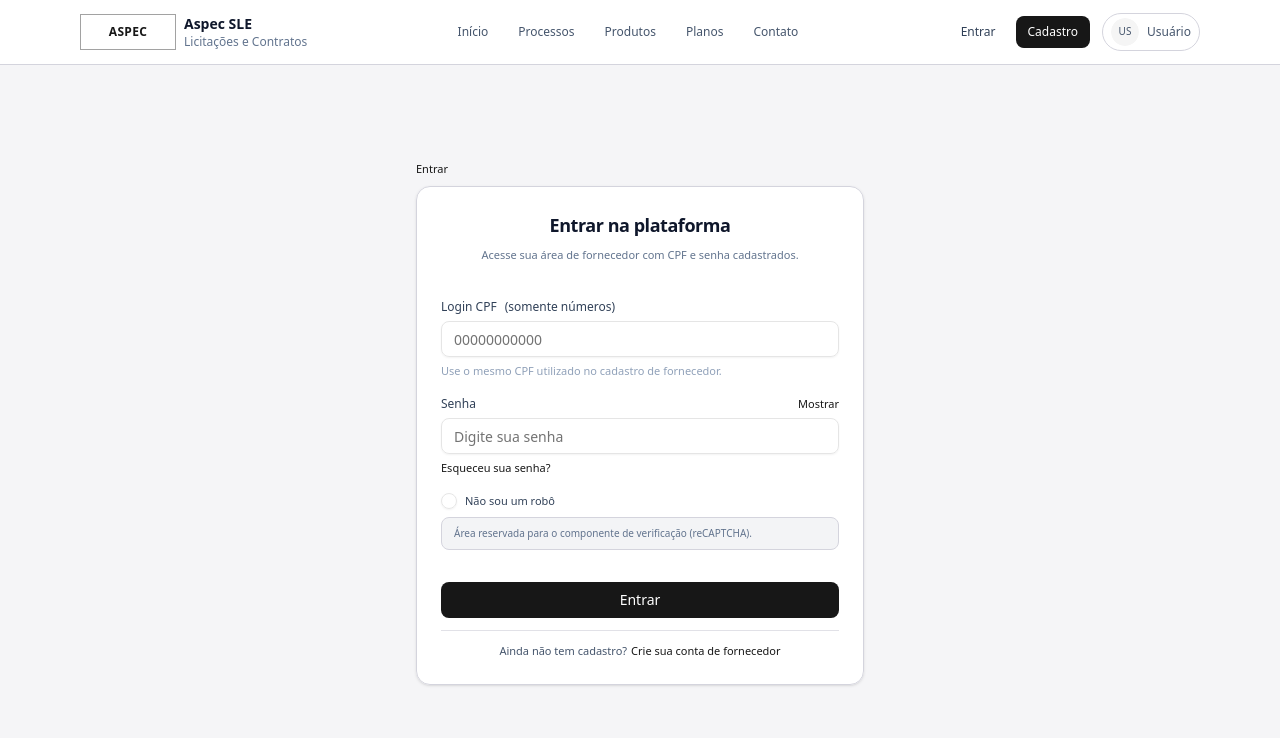
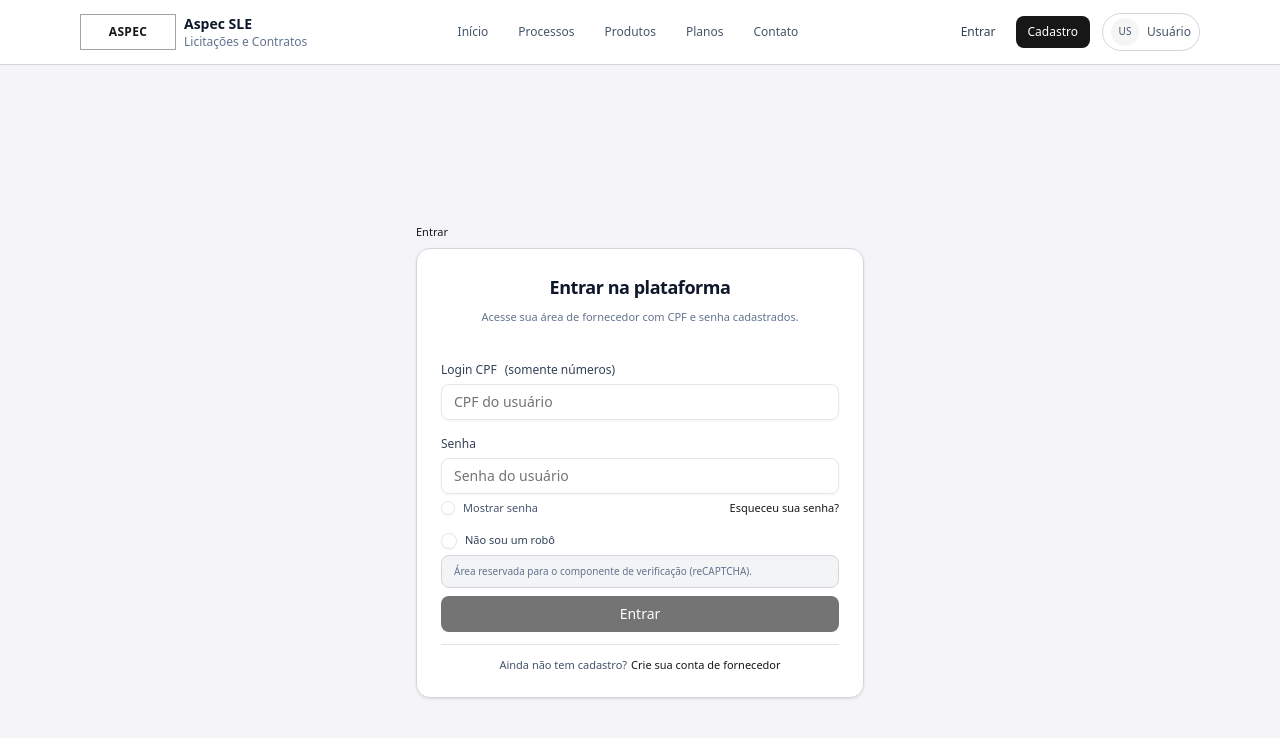
Before and after one commit to gabwestside/bidding-system, a Next.js app in the folder next-typescript/: page /entrar in a window 1280 px wide. Shown: the top 738 px of the page. Built offline with nearby package versions, Linux system fonts and the light colour scheme.

Commit message:
feat: :fire: implement login page with CPF and password validation, error handling, and captcha

```diff
--- a/next-typescript/app/entrar/page.tsx
+++ b/next-typescript/app/entrar/page.tsx
@@ -1,127 +1,305 @@
-'use client'
+"use client";
 
-import { Button } from '@/components/ui/button'
+import Link from "next/link";
+import { useState } from "react";
 import {
   Card,
-  CardContent,
-  CardDescription,
-  CardFooter,
   CardHeader,
   CardTitle,
-} from '@/components/ui/card'
-import { Checkbox } from '@/components/ui/checkbox'
-import { Input } from '@/components/ui/input'
-import { Label } from '@/components/ui/label'
-import Link from 'next/link'
-import { useState } from 'react'
+  CardDescription,
+  CardContent,
+  CardFooter,
+} from "@/components/ui/card";
+import { Label } from "@/components/ui/label";
+import { Input } from "@/components/ui/input";
+import { Button } from "@/components/ui/button";
+import { Checkbox } from "@/components/ui/checkbox";
+
+function formatCpfMask(value: string): string {
+  // mantém só dígitos e limita a 11
+  const digits = value.replace(/\D/g, "").slice(0, 11);
+
+  const part1 = digits.slice(0, 3);
+  const part2 = digits.slice(3, 6);
+  const part3 = digits.slice(6, 9);
+  const part4 = digits.slice(9, 11);
+
+  let result = part1;
+  if (part2) result += "." + part2;
+  if (part3) result += "." + part3;
+  if (part4) result += "-" + part4;
+
+  return result;
+}
+
+function isValidCpf(cpfDigits: string): boolean {
+  // precisa de 11 dígitos
+  if (!/^\d{11}$/.test(cpfDigits)) return false;
+
+  // rejeita CPFs com todos os dígitos iguais
+  if (/^(\d)\1{10}$/.test(cpfDigits)) return false;
+
+  const nums = cpfDigits.split("").map(Number);
+
+  // primeiro dígito verificador
+  let sum1 = 0;
+  for (let i = 0; i < 9; i++) {
+    sum1 += nums[i] * (10 - i);
+  }
+  let dv1 = (sum1 * 10) % 11;
+  if (dv1 === 10) dv1 = 0;
+  if (dv1 !== nums[9]) return false;
+
+  // segundo dígito verificador
+  let sum2 = 0;
+  for (let i = 0; i < 10; i++) {
+    sum2 += nums[i] * (11 - i);
+  }
+  let dv2 = (sum2 * 10) % 11;
+  if (dv2 === 10) dv2 = 0;
+  if (dv2 !== nums[10]) return false;
+
+  return true;
+}
 
 export default function LoginPage() {
-  const [showPassword, setShowPassword] = useState(false)
+  const [cpf, setCpf] = useState("");
+  const [password, setPassword] = useState("");
+  const [cpfError, setCpfError] = useState<string | null>(null);
+  const [passwordError, setPasswordError] = useState<string | null>(null);
+  const [captchaChecked, setCaptchaChecked] = useState(false);
+  const [captchaError, setCaptchaError] = useState<string | null>(null);
+  const [showPassword, setShowPassword] = useState(false);
+
+  const [attempts, setAttempts] = useState(0);
+  const [blocked, setBlocked] = useState(false);
+  const maxAttempts = 3;
+
+  function handleCpfChange(e: React.ChangeEvent<HTMLInputElement>) {
+    const masked = formatCpfMask(e.target.value);
+    setCpf(masked);
+    if (cpfError) setCpfError(null);
+  }
+
+  function handlePasswordChange(e: React.ChangeEvent<HTMLInputElement>) {
+    setPassword(e.target.value);
+    if (passwordError) setPasswordError(null);
+  }
+
+  function validateForm(): boolean {
+    let valid = true;
+
+    // CPF
+    const cpfDigits = cpf.replace(/\D/g, "");
+    if (!cpfDigits) {
+      setCpfError("Campo obrigatório");
+      valid = false;
+    } else if (!isValidCpf(cpfDigits)) {
+      setCpfError("CPF inválido");
+      valid = false;
+    } else if (cpfDigits.length !== 11) {
+      setCpfError("CPF inválido");
+      valid = false;
+    }
+
+    // Senha
+    if (!password) {
+      setPasswordError("Campo obrigatório");
+      valid = false;
+    } else if (password.length < 8 || password.length > 16) {
+      setPasswordError("Senha inválida");
+      valid = false;
+    }
+
+    // CAPTCHA
+    if (!captchaChecked) {
+      setCaptchaError("Confirme que você não é um robô!");
+      valid = false;
+    } else {
+      setCaptchaError(null);
+    }
+
+    return valid;
+  }
+
+  async function handleSubmit(e: React.FormEvent) {
+    e.preventDefault();
+    if (blocked) return;
+
+    const ok = validateForm();
+    if (!ok) return;
+
+    // aqui viria a chamada real de autenticação (backend)
+    // const result = await api.login(cpfDigits, password);
+    // e então trataria "Usuário não encontrado", "Conta aguardando confirmação por email", etc.
+
+    // por enquanto vamos simular uma falha de senha para demonstrar o limite de tentativas
+    const newAttempts = attempts + 1;
+    setAttempts(newAttempts);
+
+    if (newAttempts >= maxAttempts) {
+      setBlocked(true);
+      setPasswordError(
+        "Você excedeu o limite de tentativas. Sua conta está bloqueada!."
+      );
+    } else {
+      setPasswordError("Senha inválida");
+    }
+  }
+
+  const isSubmitDisabled = blocked || !captchaChecked;
 
   return (
-    <div className='flex items-start justify-center'>
-      <div className='mt-10 md:mt-16 w-full max-w-md'>
-        {/* “breadcrumb” simples */}
-        <div className='text-[11px] text-slate-500 mb-2'>
-          <span className='text-primary font-medium'>Entrar</span>
+    <div className="min-h-[calc(100vh-72px)] flex items-center justify-center px-4 py-8 md:py-12">
+      <div className="w-full max-w-md">
+        {/* trilha simples */}
+        <div className="text-[11px] text-slate-500 mb-2">
+          <span className="text-primary font-medium">Entrar</span>
         </div>
 
-        <Card className='border border-border-soft shadow-sm bg-header/95 backdrop-blur'>
-          <CardHeader className='pb-3 text-center'>
-            <CardTitle className='text-lg font-semibold tracking-tight text-slate-900'>
+        <Card className="border border-border-soft shadow-sm bg-header/95 backdrop-blur">
+          <CardHeader className="pb-3 text-center">
+            <CardTitle className="text-lg font-semibold tracking-tight text-slate-900">
               Entrar na plataforma
             </CardTitle>
-            <CardDescription className='text-[11px] text-slate-500'>
+            <CardDescription className="text-[11px] text-slate-500">
               Acesse sua área de fornecedor com CPF e senha cadastrados.
             </CardDescription>
           </CardHeader>
 
-          <CardContent className='space-y-4'>
+          <form onSubmit={handleSubmit} noValidate>
+            <CardContent className="space-y-4">
               {/* CPF */}
-            <div className='space-y-1.5'>
-              <Label htmlFor='cpf' className='text-xs text-slate-700'>
-                Login CPF <span className='font-normal'>(somente números)</span>
+              <div className="space-y-1.5">
+                <Label htmlFor="cpf" className="text-xs text-slate-700">
+                  Login CPF <span className="font-normal">(somente números)</span>
                 </Label>
                 <Input
-                id='cpf'
-                type='text'
-                inputMode='numeric'
-                placeholder='00000000000'
-                className='h-9 text-sm'
+                  id="cpf"
+                  type="text"
+                  inputMode="numeric"
+                  autoComplete="username"
+                  placeholder="CPF do usuário"
+                  value={cpf}
+                  onChange={handleCpfChange}
+                  className="h-9 text-sm"
                 />
-              <p className='text-[11px] text-slate-400'>
-                Use o mesmo CPF utilizado no cadastro de fornecedor.
-              </p>
+                {cpfError && (
+                  <p className="text-[11px] text-red-500 mt-0.5">{cpfError}</p>
+                )}
               </div>
 
               {/* Senha */}
-            <div className='space-y-1.5'>
-              <div className='flex items-center justify-between'>
-                <Label htmlFor='password' className='text-xs text-slate-700'>
+              <div className="space-y-1.5">
+                <Label htmlFor="password" className="text-xs text-slate-700">
                   Senha
                 </Label>
-                <button
-                  type='button'
-                  onClick={() => setShowPassword((v) => !v)}
-                  className='text-[11px] text-primary hover:text-primary-strong'
-                >
-                  {showPassword ? 'Ocultar' : 'Mostrar'}
-                </button>
-              </div>
-              <div className='relative'>
+                <div className="relative">
                   <Input
-                  id='password'
-                  type={showPassword ? 'text' : 'password'}
-                  placeholder='Digite sua senha'
-                  className='h-9 text-sm pr-16'
+                    id="password"
+                    type={showPassword ? "text" : "password"}
+                    autoComplete="current-password"
+                    placeholder="Senha do usuário"
+                    value={password}
+                    onChange={handlePasswordChange}
+                    className="h-9 text-sm"
                   />
                 </div>
-              <div className='flex justify-between items-center'>
+
+                <div className="flex items-center justify-between mt-1">
+                  <div className="flex items-center gap-2">
+                    <Checkbox
+                      id="show-password"
+                      className="h-3.5 w-3.5"
+                      checked={showPassword}
+                      onCheckedChange={(checked) =>
+                        setShowPassword(checked === true)
+                      }
+                    />
+                    <Label
+                      htmlFor="show-password"
+                      className="text-[11px] text-slate-600"
+                    >
+                      Mostrar senha
+                    </Label>
+                  </div>
+
                   <Link
-                  href='/recuperar-senha'
-                  className='text-[11px] text-primary hover:text-primary-strong'
+                    href="/recuperar-senha"
+                    className="text-[11px] text-primary hover:text-primary-strong"
                   >
                     Esqueceu sua senha?
                   </Link>
                 </div>
+
+                {passwordError && (
+                  <p className="text-[11px] text-red-500 mt-0.5">
+                    {passwordError}
+                  </p>
+                )}
+
+                {attempts > 0 && !blocked && (
+                  <p className="text-[11px] text-slate-500 mt-0.5">
+                    Tentativa {attempts} de {maxAttempts}.
+                  </p>
+                )}
               </div>
 
-            {/* “Não sou um robô” + placeholder reCAPTCHA */}
-            <div className='space-y-2'>
-              <div className='flex items-center gap-2'>
-                <Checkbox id='not-robot' className='h-4 w-4' />
+              {/* Não sou um robô */}
+              <div className="space-y-1.5">
+                <div className="flex items-center gap-2">
+                  <Checkbox
+                    id="not-robot"
+                    className="h-4 w-4"
+                    checked={captchaChecked}
+                    onCheckedChange={(checked) => {
+                      setCaptchaChecked(checked === true);
+                      if (captchaError) setCaptchaError(null);
+                    }}
+                  />
                   <Label
-                  htmlFor='not-robot'
-                  className='text-[11px] text-slate-700'
+                    htmlFor="not-robot"
+                    className="text-[11px] text-slate-700"
                   >
                     Não sou um robô
                   </Label>
                 </div>
-              <div className='rounded-md border border-border-soft bg-card-muted px-3 py-2 text-[10px] text-slate-500'>
+                {/* Placeholder para o reCAPTCHA real */}
+                <div className="rounded-md border border-border-soft bg-card-muted px-3 py-2 text-[10px] text-slate-500">
                   Área reservada para o componente de verificação (reCAPTCHA).
                 </div>
+                {captchaError && (
+                  <p className="text-[11px] text-red-500 mt-0.5">
+                    {captchaError}
+                  </p>
+                )}
               </div>
             </CardContent>
 
-          <CardFooter className='flex flex-col gap-3 pt-2'>
-            <Button className='w-full bg-primary text-white hover:bg-primary-strong h-9 text-sm'>
+            <CardFooter className="flex flex-col gap-3 pt-2">
+              <Button
+                type="submit"
+                disabled={isSubmitDisabled}
+                className="w-full bg-primary text-white hover:bg-primary-strong h-9 text-sm disabled:opacity-60 disabled:cursor-not-allowed"
+              >
                 Entrar
               </Button>
 
-            <div className='h-px w-full bg-border-soft/70' />
+              <div className="h-px w-full bg-border-soft/70" />
 
-            <div className='w-full text-center text-[11px] text-slate-600'>
+              <div className="w-full text-center text-[11px] text-slate-600">
                 Ainda não tem cadastro?
                 <Link
-                href='/cadastro'
-                className='ml-1 text-primary font-medium hover:text-primary-strong'
+                  href="/cadastro"
+                  className="ml-1 text-primary font-medium hover:text-primary-strong"
                 >
                   Crie sua conta de fornecedor
                 </Link>
               </div>
             </CardFooter>
+          </form>
         </Card>
       </div>
     </div>
-  )
+  );
 }
```
Also changed, not shown: 1 other file (tests, documents, lock files or other folders). Lines whose indentation alone changed are shown as unchanged.
